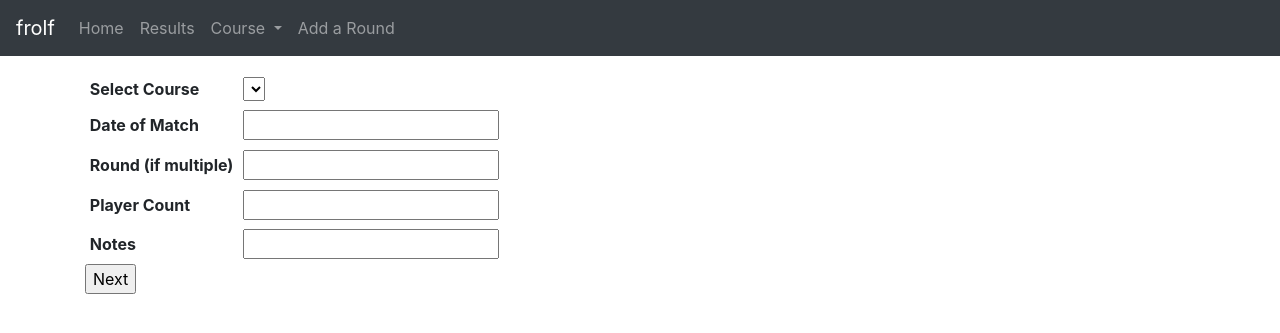
After one commit to stroke-one/frolf, a Django app: page /match_results_create in a window 1280 px wide. The commit adds this page. Shown: the top 333 px of the page. Run offline with Django 3.2, Linux system fonts and the light colour scheme; data that the repository does not hold is empty; parts of the project's set-up code (start-up, migrations or seed data) failed here and were passed over; some libraries are stand-ins or nearby versions.

Commit message:
Fully functional .01a
Lots of cleanup, tightening and commenting to finish.

```diff
--- a/frolf/settings.py
+++ b/frolf/settings.py
@@ -29,7 +29,7 @@ SECRET_KEY = secrets['SECRET_KEY']
 # SECURITY WARNING: don't run with debug turned on in production!
 DEBUG = True
 
-ALLOWED_HOSTS = ['localhost', 'secure.nodiscovery.com', '172.31.4.221']
+ALLOWED_HOSTS = ['localhost', 'lab7', 'secure.nodiscovery.com', '172.31.4.221']
 
 # Application definition
 
--- a/frolf/urls.py
+++ b/frolf/urls.py
@@ -30,7 +30,8 @@ urlpatterns = [
     path('course_create', score.views.course_create),
     path('course_created/<int:id>/', score.views.course_update),
     path('course_read/<int:id>/', score.views.course_read),
-    path('match_results_add', score.views.competition_add),
+    path('match_results_create', score.views.competition_create),
+    path('match_results_add/<int:course_id>/<int:players>/<int:comp_id>/', score.views.competition_update),
     # path('match_results_add', score.views.default, name="add"),
 
 ]
--- a/score/admin.py
+++ b/score/admin.py
@@ -16,9 +16,9 @@ class AddHole(admin.ModelAdmin):
     list_display = ('course', 'number', 'par',)
 
 @admin.register(Competition)
-class AddCourse(admin.ModelAdmin):
-    list_display = ('course', 'date', 'game_number')
+class AddComp(admin.ModelAdmin):
+    list_display = ('course', 'date', 'game_number', 'notes')
 
 @admin.register(Throw)
 class AddCourse(admin.ModelAdmin):
-    list_display = ('competition', 'hole', 'throws')
+    list_display = ('competition', 'hole', 'throws', 'player')
--- a/score/forms.py
+++ b/score/forms.py
@@ -29,13 +29,78 @@ class CourseUpdate(forms.Form):
     def get_course_id(self):
         return self.course_id
 
-class CompAdd(forms.Form):
-    course_select = forms.ChoiceField()
+class CompCreate(forms.Form):
+    course_select = forms.ChoiceField(label="Select Course")
+    match_date = forms.DateField(label="Date of Match")
+    match_number = forms.IntegerField(label="Round (if multiple)")
+    player_count = forms.IntegerField(label="Player Count")
+    notes = forms.CharField(label="Notes", widget=forms.TextInput())
 
     def __init__(self, *args, **kwargs):
-        super(CompAdd, self).__init__(*args, **kwargs)
+        super(CompCreate, self).__init__(*args, **kwargs)
         courses = []
         course_query = score.models.Course.objects.all()
         for c in course_query:
             courses.append((c.id, c.name))
         self.fields['course_select'].choices = courses
+
+
+class CompUpdate(forms.Form):
+    def get_player_ids(self):
+        """
+        Retrieve player number assigned by form to the actual
+        player.id from the score model
+        :return: dict {player_number: player.id}
+        """
+        player_id = {}
+        for data_field, val in self.cleaned_data.items():
+            if data_field.startswith("player_"):
+                player_number = int(data_field.replace("player_", ""))
+                if not player_number in player_id:
+                    player_id[player_number] = {}
+                    player_id[player_number] = int(val)
+        return player_id
+
+    def get_player_scores(self):
+        """
+        Retrieve player number assigned by form to dict containing scores
+        :return: dict {player_number: {hole_number, score}}
+        """
+        player_score = {}
+        for data_field, val in self.cleaned_data.items():
+            if data_field.startswith("p_"):
+                # because the form fields are created dynamically depending
+                # on the length of the course the workaround is to name
+                # them for the throwing player, and the number of the hole.
+                # split the field to pull out player_num and hole_num
+                p_id_h_id = data_field.split("_")
+                p_id = int(p_id_h_id[1])
+                h_id = int(p_id_h_id[3])
+
+                if not p_id in player_score:
+                    player_score[p_id] = {}
+                player_score[p_id][h_id] = int(val)
+        return player_score
+
+    def __init__(self, *args, **kwargs):
+        player_count = int(kwargs.pop('player_count'))
+        self.course_id = int(kwargs.pop('course_id'))
+        self.comp_id = int(kwargs.pop('comp_id'))
+        self.course_meta = kwargs.pop('course_meta')
+        super(CompUpdate, self).__init__(*args, **kwargs)
+
+        player_choice_list = []
+        all_players = score.models.Player.objects.all()
+        for player in all_players:
+            player_choice_list.append((player.id, player.name))
+
+        hole_objects = score.models.Hole.objects.filter(course=self.course_id)
+        course_length = len(hole_objects)
+
+        for p in range(player_count):
+            self.fields['player_{0}'.format(str(p).zfill(2))] = forms.ChoiceField(label="Select Player",
+                                                                                  choices=player_choice_list)
+            for c in range(1, course_length + 1):
+                # using 1 index on this range to make the cross reference
+                # against the hole object more straightforward
+                self.fields['p_{0}_h_{1}'.format(str(p).zfill(2), str(c).zfill(2))] = forms.IntegerField()
--- a/score/views.py
+++ b/score/views.py
@@ -3,7 +3,7 @@ from django.http import HttpResponseRedirect, Http404
 from django.contrib.auth.decorators import login_required
 import score.models
 from score.tools import CourseInfo, CompetitionInfo
-from score.forms import CourseAdd, CourseUpdate, CompAdd
+from score.forms import CourseAdd, CourseUpdate, CompCreate, CompUpdate
 
 @login_required
 def competition_results_list(request, id=None):
@@ -49,6 +49,7 @@ def course_update(request, id=None):
 
     form = CourseUpdate(request.POST or None, hole_count=hole_count, course_id=id)
     if form.is_valid():
+        # TODO WHY IS THIS SWITCHING FROM THE KWARG TO A FUNCTION?
         course_id = form.get_course_id()
         holes = score.models.Hole.objects.filter(course=course_id)
         hole_par_dict = form.hole_par()
@@ -71,10 +72,48 @@ def course_read(request, id=None):
                                                    'holes': holes})
 
 
+def competition_create(request):
+    form = CompCreate(request.POST or None)
+    if form.is_valid():
+        course = form.cleaned_data['course_select']
+        date = form.cleaned_data['match_date']
+        game = form.cleaned_data['match_number']
+        notes = form.cleaned_data['notes']
+        comp = score.models.Competition()
+        comp.course_id = course
+        comp.date = date
+        comp.notes = notes
+        comp.game_number = game
+        comp.save()
+        player_count = form.cleaned_data['player_count']
+        return HttpResponseRedirect(
+            "/match_results_add/{0}/{1}/{2}".format(course, player_count, comp.id))
+    return render(request, 'score_competition_c.html', {'form': form})
 
-def competition_add(request):
-    form = CompAdd(request.POST or None)
+def competition_update(request, course_id=None, players=None, comp_id=None):
+    course_meta = CourseInfo(course_id)
+    form = CompUpdate(request.POST or None, course_id=course_id,
+                      player_count=players, course_meta=course_meta,
+                      comp_id=comp_id)
     if form.is_valid():
-        pass
+        player_scores = form.get_player_scores()
+        player_ids = form.get_player_ids()
+        comp_id = form.comp_id
 
-    return render(request, 'score_competition_cu.html', {'form': form})
+        all_holes = {}
+        all_holes_queryset = score.models.Hole.objects.filter(course_id=form.course_id).values('number', 'id')
+        for hole in all_holes_queryset:
+            all_holes[hole['number']] = hole['id']
+        print(all_holes)
+        for player_id in player_ids:
+            player = player_ids[player_id]
+            throws_round = player_scores[player_id]
+            for hole in throws_round:
+                throw = score.models.Throw()
+                throw.competition_id = comp_id
+                throw.player_id = player
+                throw.hole_id = all_holes[hole]
+                throw.throws = throws_round[hole]
+                throw.save()
+        return HttpResponseRedirect("/match_results_single/{0}".format(comp_id))
+    return render(request, 'score_competition_u.html', {'form': form})
--- a/templates/base.html
+++ b/templates/base.html
@@ -47,7 +47,7 @@
             </li>
 
             <li class="nav-item">
-                <a class="nav-link" href="/match_results_add">Add a Round</a>
+                <a class="nav-link" href="/match_results_create">Add a Round</a>
             </li>
         </ul>
     </div>
--- /dev/null
+++ b/templates/score_competition_c.html
@@ -0,0 +1,36 @@
+{%  extends 'base.html' %}
+<title>{% block title %}Match Entry{% endblock %}</title>
+
+{% block display %}
+
+</p>
+<div class="container">
+        <form action="" method="post">
+            {% csrf_token %}
+            <table class="table-sm">
+                <tbody>
+                    <tr>
+                        <th>{{ form.course_select.label }}</th>
+                        <td>{{ form.course_select }}</td>
+                    </tr>
+                    <tr>
+                        <th>{{ form.match_date.label }}</th>
+                        <td>{{ form.match_date }}</td>
+                    </tr>
+                    <tr>
+                        <th>{{ form.match_number.label }}</th>
+                        <td>{{ form.match_number }}</td>
+                    </tr>
+                    <tr>
+                        <th>{{ form.player_count.label }}</th>
+                        <td>{{ form.player_count }}</td>
+                    </tr>                    <tr>
+                        <th>{{ form.notes.label }}</th>
+                        <td>{{ form.notes }}</td>
+                    </tr>
+                </tbody>
+            </table>
+            <input type="Submit" value="Next" />
+        </form>
+</div>
+{% endblock %}
--- a/templates/score_competition_list_table.html
+++ b/templates/score_competition_list_table.html
@@ -14,10 +14,12 @@
     </thead>
     <tbody>
     {% for match in matches %}
+        <tr>
         <td><a href="{{ match.get_absolute_url }}">{{ match.course }}</a></td>
         <td>{{ match.date }}</td>
         <td>{{ match.game_number }}</td>
         <td>{{ match.notes }}</td>
+        </tr>
     {% endfor %}
     </tbody>
     </table>
--- a/templates/score_competition_cu.html
+++ b/templates/score_competition_u.html
@@ -5,10 +5,11 @@
 
 </p>
 <div class="container">
+    <h4>Course{{ course_meta.course.name }}</h4>
     <form action="" method="post">
         {% csrf_token %}
         {{ form.as_p }}
-    <input type="Submit" value="Submit" />
+    <input type="Submit" value="Next" />
     </form>
 
 </div>
--- a/templates/score_course_c.html
+++ b/templates/score_course_c.html
@@ -18,7 +18,7 @@
                         </tr>
                     </tbody>
                 </table>
-                <input type="Submit" value="Submit" />
+                <input type="Submit" value="Next" />
             </form>
     </div>
 {% endblock %}
--- a/templates/score_course_u.html
+++ b/templates/score_course_u.html
@@ -8,7 +8,7 @@
             <form action="" method="post">
                 {% csrf_token %}
                 {{ form.as_p }}
-                <input type="Submit" value="Submit" />
+                <input type="Submit" value="Create Course" />
             </form>
         </div>
     </div>
```
Also changed, not shown: score/tools.py (+17 -14 lines), templates/score_competition_r.html (+14 -7 lines).
